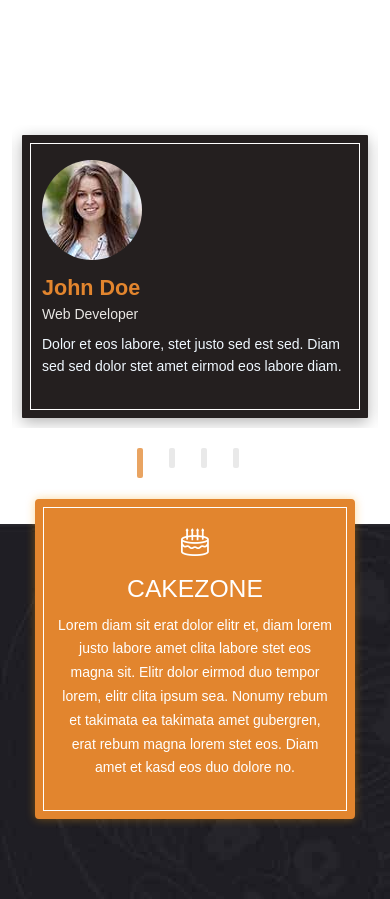
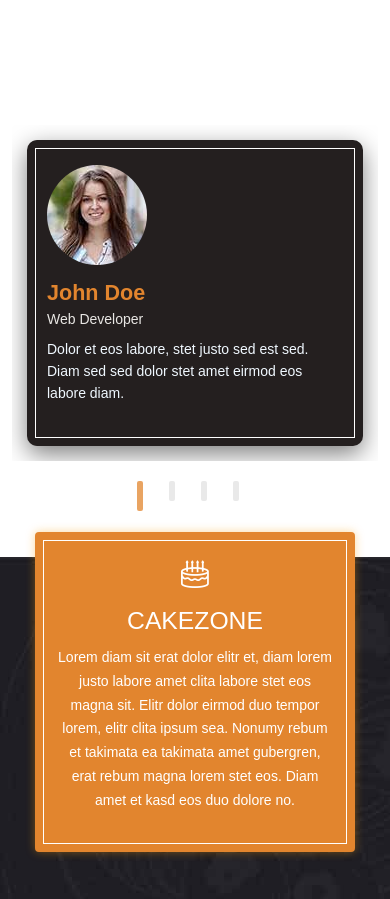
Before and after one commit to devikeerthana/Cakezone, a React (Vite) app: page / in a window 390 px wide. Shown: the part 8820-9719 px from the top of the page. Built offline with nearby package versions, Linux system fonts and the light colour scheme.

Commit message:
Update testimonial component with responsive center-card effect

```diff
--- a/src/Components/Testimonial.css
+++ b/src/Components/Testimonial.css
@@ -1,7 +1,7 @@
 .test {
   background-image: url('../assets/bg.jpg');
   background-repeat: no-repeat;
-  background-attachment: fixed; /* ✅ correct property */
+  background-attachment: fixed;
   background-size: cover;
 }
 
@@ -11,7 +11,7 @@
   color: beige;
 }
 
-.test1 h4{
+.test1 h4 {
   color: #E2852E;
   font-family: 'Lobster', cursive;
   font-size: 3rem;
@@ -23,20 +23,21 @@
   padding: 20px;
   outline: none;
   transition: all 0.5s ease;
-  transform: scale(0.9);
-  opacity: 0.5;
+  transform: scale(0.9); /* side cards smaller */
+  opacity: 0.5;          /* side cards transparent */
 }
 
 .testimonial-inner {
   position: relative;
   background: #241f1f;
-  border-radius: 1px;
+  border-radius: 10px;
   padding: 30px;
   box-shadow: 0px 4px 15px rgba(0, 0, 0, 0.3);
   overflow: hidden;
   transition: all 0.5s ease;
 }
 
+/* border effect */
 .testimonial-inner::before {
   content: "";
   position: absolute;
@@ -49,13 +50,15 @@
   z-index: 1;
 }
 
-/* ---------- DESKTOP CENTER EFFECT ---------- */
+/* ---------- CENTER CARD EFFECT ---------- */
 
-.slick-center .testimonial-card,
-.owl-item.center .testimonial-card,
-.testimonial-card.active {
+.slick-center .testimonial-card {
   transform: scale(1);
   opacity: 1;
+}
+
+.slick-center .testimonial-inner {
+  box-shadow: 0px 8px 25px rgba(0, 0, 0, 0.5);
 }
 
 /* ---------- CONTENT ---------- */
@@ -88,11 +91,11 @@
 
 /* ---------- MOBILE FIX ---------- */
 
-@media (max-width: 768px) {
+@media (max-width: 992px) {
   .testimonial-card {
-    transform: scale(1) !important;
-    opacity: 1 !important;
-    padding: 10px;
+    transform: scale(1) !important; /* no scale on mobile */
+    opacity: 1 !important;           /* all visible */
+    padding: 15px;
   }
 
   .testimonial-inner {
@@ -108,36 +111,14 @@
     display: flex !important;
   }
 
-  .slick-dots {
-    bottom: -30px;
-  }
-
   .client-text {
     font-size: 14px;
   }
 }
 
-/* ---------- TABLET BLUR FIX 🔥 ---------- */
-
-@media (min-width: 769px) and (max-width: 1024px) {
-  .testimonial-card {
-    transform: scale(1) !important;
-    opacity: 1 !important;
-  }
-
-  .slick-slide {
-    display: flex !important;
-    justify-content: center;
-  }
-
-  .slick-track {
-    display: flex !important;
-  }
-}
-
 /* ---------- TITLE ---------- */
 
-.test1 h1{
+.test1 h1 {
   color: rgb(34, 26, 26);
   font-size: 55px;
   font-family: 'Montserrat', sans-serif;
@@ -145,7 +126,7 @@
   letter-spacing: -4px;
 }
 
-.title-underline{
+.title-underline {
   position: relative;
   width: 150px;
   height: 3px;
@@ -153,7 +134,7 @@
   margin: 10px auto 40px auto;
 }
 
-.title-underline span{
+.title-underline span {
   position: absolute;
   left: 50%;
   top: 50%;
@@ -171,22 +152,11 @@
   bottom: -40px;
   display: flex !important;
   justify-content: center;
-  align-items: flex-end;
   width: 100%;
 }
 
 .slick-dots li {
   margin: 0 6px;
-  display: flex;
-  align-items: flex-end;
-}
-
-.slick-dots li button {
-  width: 6px;
-  height: 30px;
-  padding: 0;
-  display: flex;
-  align-items: flex-end;
 }
 
 .slick-dots li button:before {
```
Also changed, not shown: src/Components/Testimonial.jsx (+4 -27 lines).
